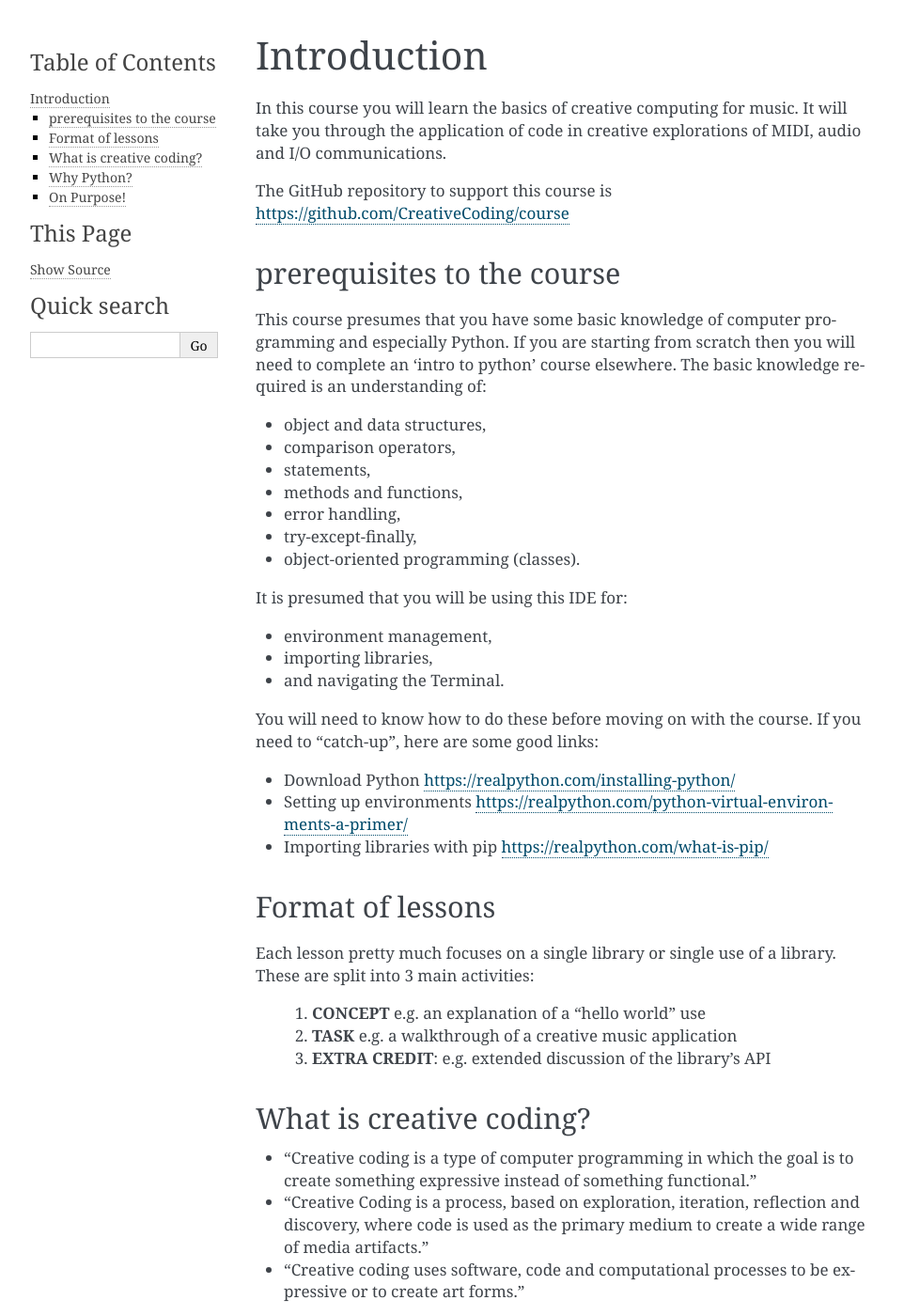
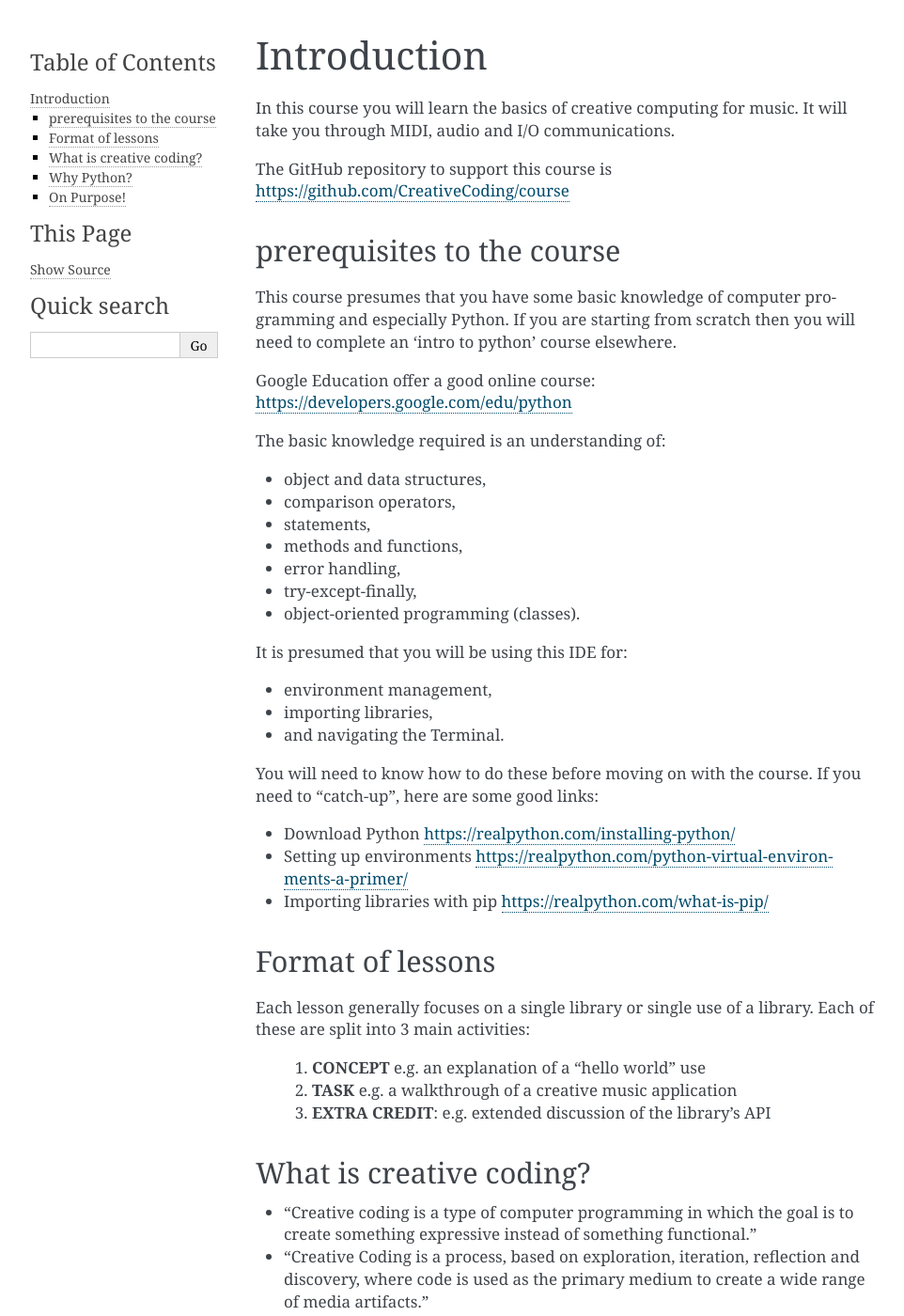
Before and after one commit to CreativeCoding/course, a Sphinx documentation site: the page built from docs/source/introduction.rst, in a window 1280 px wide and 1400 px high. Shown: the whole window at 94% size, without its empty margins (148-1110 px from the left). Built offline with Sphinx 7.4.7, drawn with Linux system fonts in a browser that asks for light colours.

Commit message:
tweakibng rst files

```diff
--- a/docs/source/introduction.rst
+++ b/docs/source/introduction.rst
@@ -2,8 +2,7 @@ Introduction
 ============
 
 In this course you will learn the basics of creative computing for music.
-It will take you through the application of code in creative explorations of
-MIDI, audio and I/O communications.
+It will take you through MIDI, audio and I/O communications.
 
 The GitHub repository to support this course is https://github.com/CreativeCoding/course
 
@@ -12,6 +11,11 @@ prerequisites to the course
 
 This course presumes that you have some basic knowledge of computer programming and especially Python.
 If you are starting from scratch then you will need to complete an 'intro to python' course elsewhere.
+
+
+Google Education offer a good online course: https://developers.google.com/edu/python
+
+
 The basic knowledge required is an understanding of:
 
 + object and data structures,
@@ -38,12 +42,13 @@ links:
 Format of lessons
 -----------------
 
-Each lesson pretty much focuses on a single library or single use of a library. These are split into 3 main
+Each lesson generally focuses on a single library or single use of a library. Each of these are split into 3 main
 activities:
 
     1. **CONCEPT** e.g. an explanation of a "hello world" use
     2. **TASK** e.g. a walkthrough of a creative music application
     3. **EXTRA CREDIT**: e.g. extended discussion of the library's API
+
 
 What is creative coding?
 ------------------------
@@ -63,7 +68,7 @@ with computers.
 Coding involves problem solving, writing algorithms in steps, sometimes using maths and logic to develop solution that
 expresses your creativity. This involves a looped process of
 
-idea -> build -> test -> reflect -> refine idea -> build -> test -> reflect etc etc
+*idea -> build -> test -> reflect -> refine idea -> build -> test -> reflect etc etc*
 
 The code and your scripts are materials in tis process, they will speak to you and offer suggestions, sometimes limit, sometimes expand
 your original idea.
```
